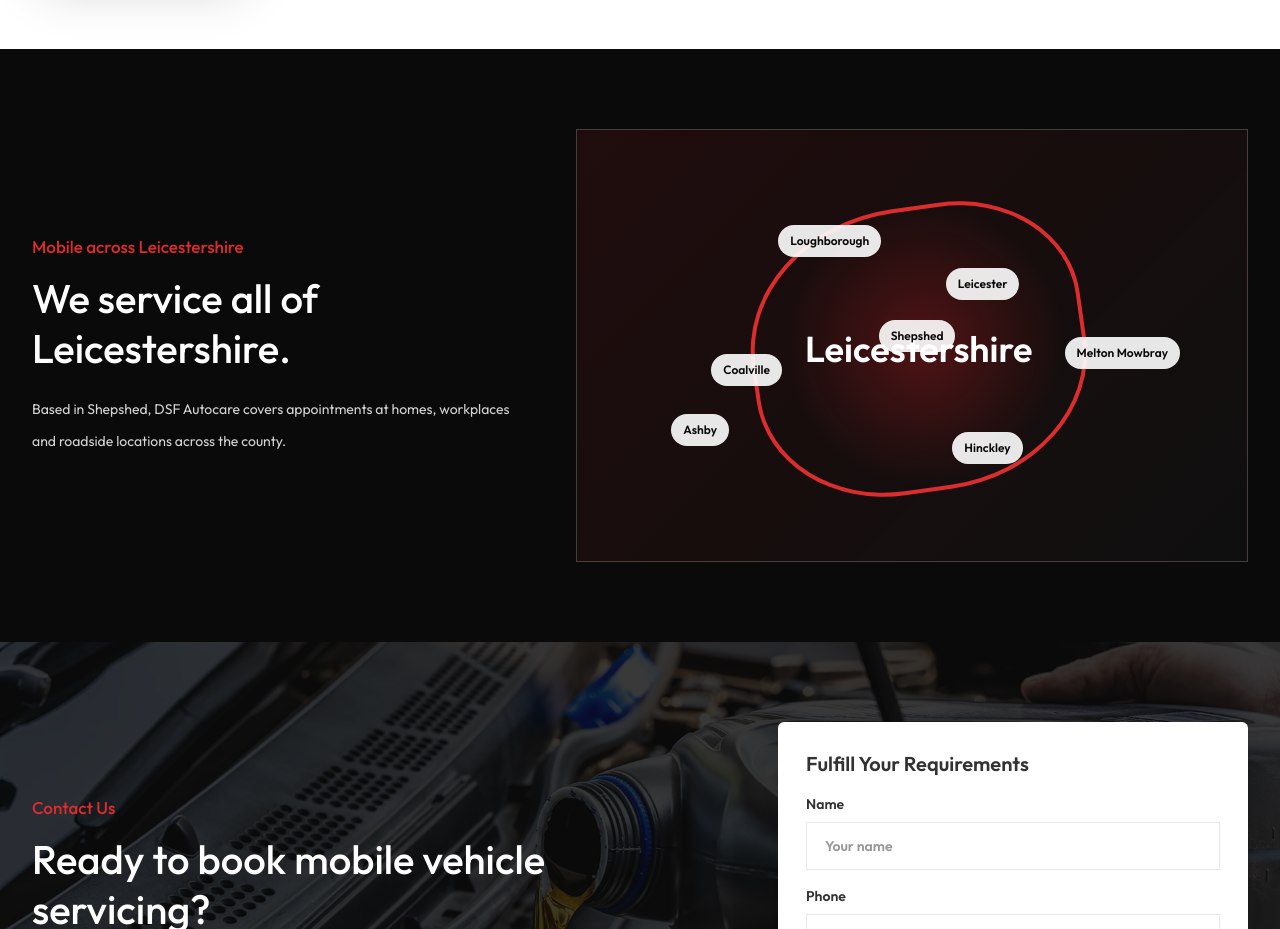
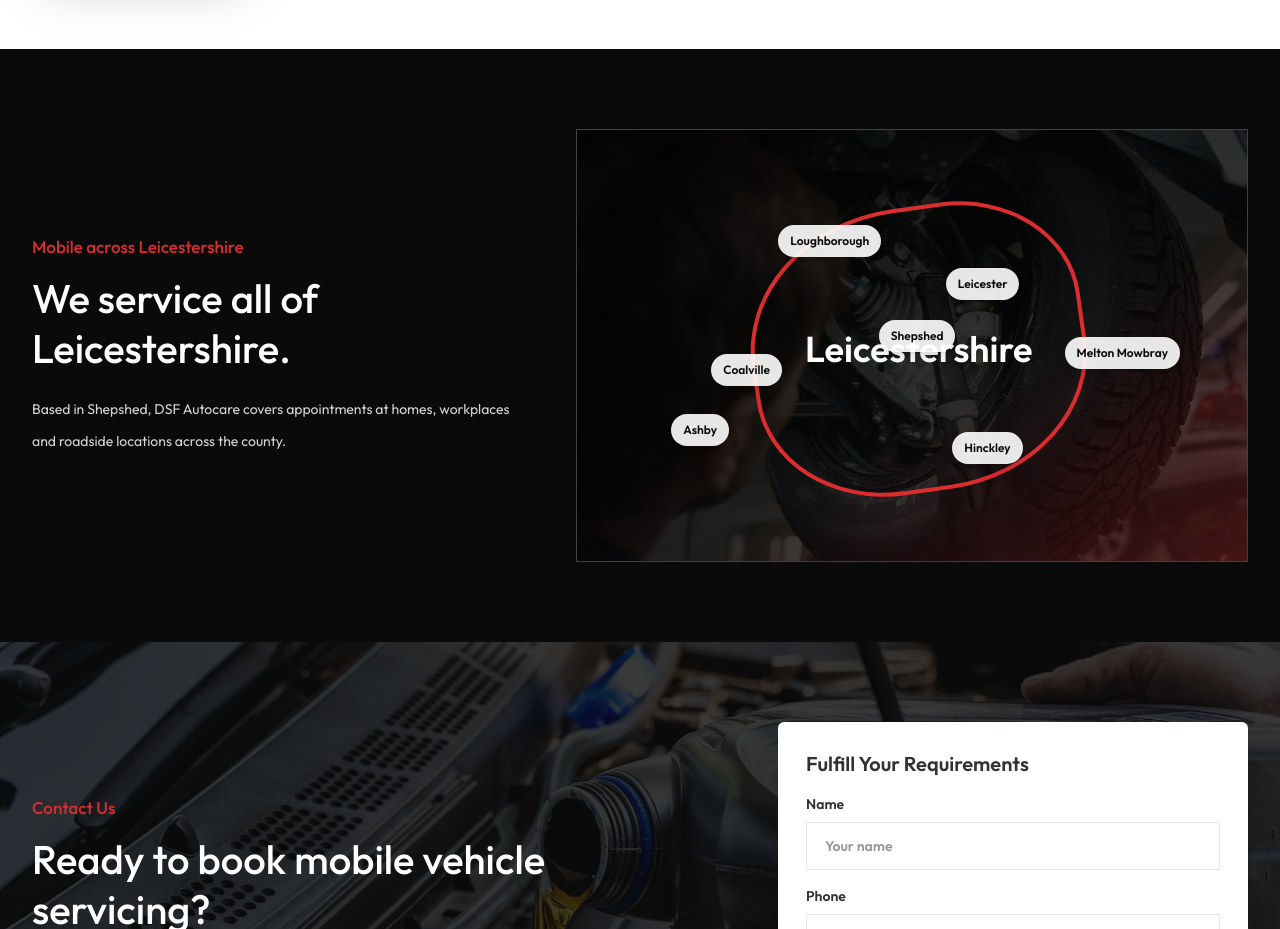
Before and after one commit to hammadi19/DSF, a Next.js app: page / in a window 1280 px wide. Shown: the part 5020-5949 px from the top of the page. Built offline with nearby package versions, Linux system fonts and the light colour scheme.

Commit message:
Add service area image background

```diff
--- a/app/components.tsx
+++ b/app/components.tsx
@@ -290,6 +290,14 @@ export function ServiceArea() {
           <span className="mt-5 block max-w-xl leading-8 text-neutral-300">Based in Shepshed, DSF Autocare covers appointments at homes, workplaces and roadside locations across the county.</span>
         </div>
         <div className="map-panel" aria-label="Leicestershire service area">
+          <Image
+            className="object-cover opacity-35"
+            src="/assets/dsf/landing-2.jpg"
+            alt=""
+            fill
+            sizes="(max-width: 1024px) 100vw, 60vw"
+          />
+          <div className="absolute inset-0 bg-gradient-to-br from-black/80 via-black/55 to-[rgba(219,45,46,0.28)]" />
           <div className="county-ring"><span>Leicestershire</span></div>
           {towns.map((town, index) => (
             <em key={town} className={`town town-${index + 1}`}>{town}</em>
--- a/app/globals.css
+++ b/app/globals.css
@@ -177,14 +177,12 @@
 
   .map-panel {
     aspect-ratio: 1.55;
-    background:
-      linear-gradient(135deg, rgba(228, 32, 37, 0.1), rgba(255, 255, 255, 0.02)),
-      radial-gradient(circle at 52% 50%, rgba(228, 32, 37, 0.28), transparent 34%);
+    background: #111111;
     @apply relative min-h-[360px] overflow-hidden border border-white/20;
   }
 
   .county-ring {
-    @apply absolute flex items-center justify-center border-4 border-[var(--red)];
+    @apply absolute z-10 flex items-center justify-center border-4 border-[var(--red)];
     border-radius: 48% 38% 46% 40%;
     inset: 18% 24% 16% 26%;
     transform: rotate(-8deg);
@@ -196,7 +194,7 @@
   }
 
   .town {
-    @apply absolute rounded-full bg-white/90 px-3 py-2 text-xs font-semibold not-italic text-neutral-950;
+    @apply absolute z-20 rounded-full bg-white/90 px-3 py-2 text-xs font-semibold not-italic text-neutral-950 shadow-lg;
   }
 
   .town-1 { left: 45%; top: 44%; }
```
